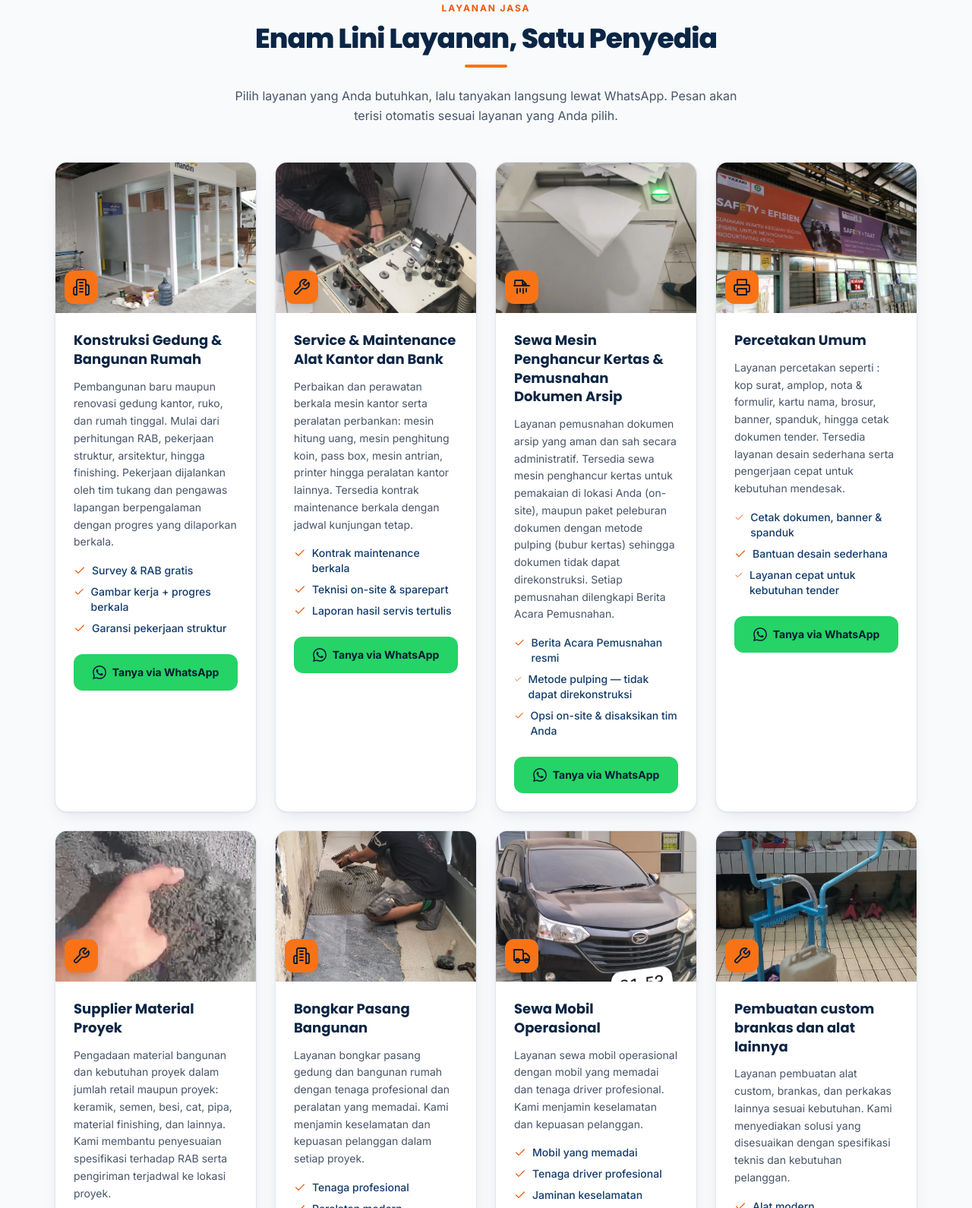
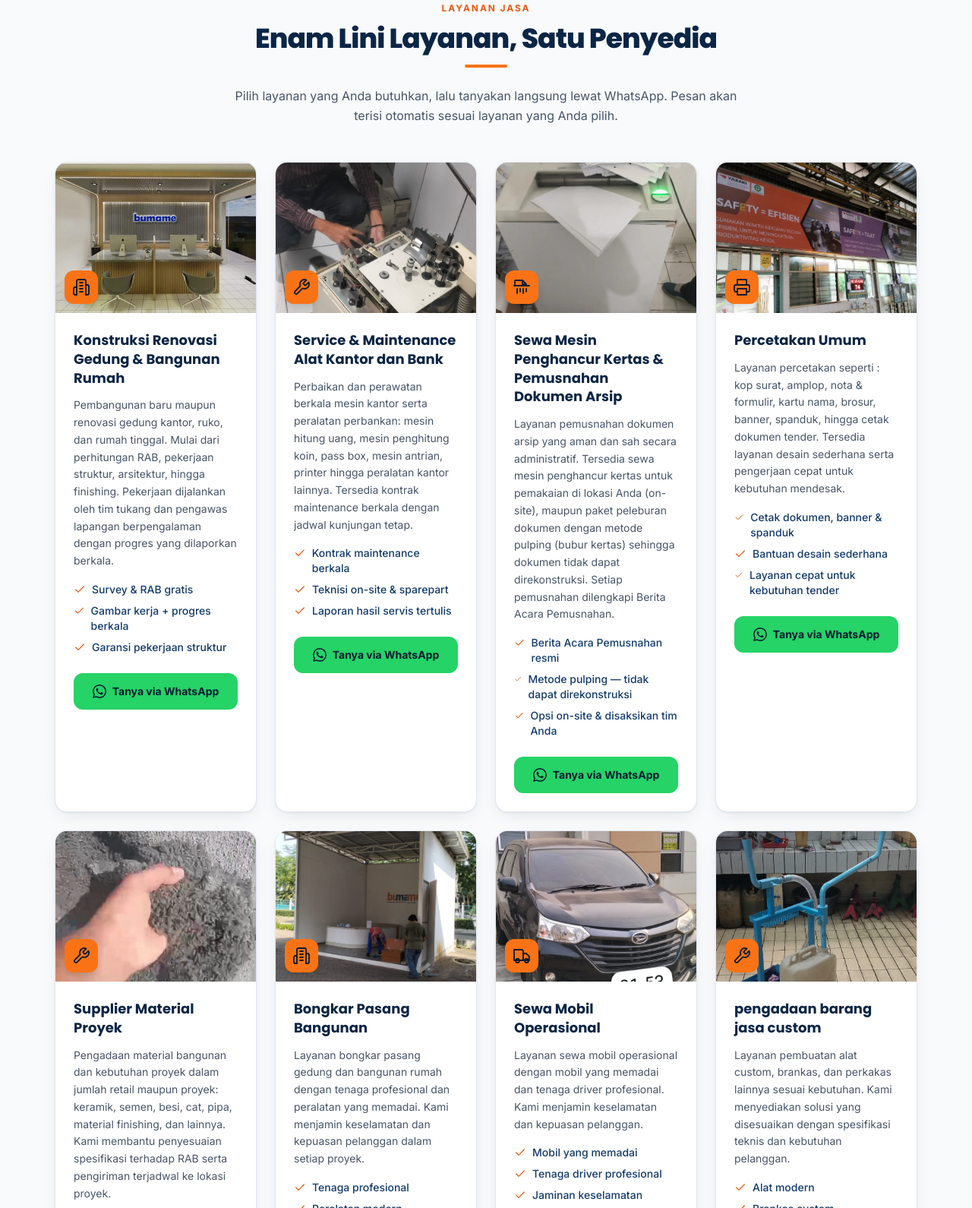
Before and after one commit to muhammamdsurya/adiwilaga-website, a website: page index.html in a window 1280 px wide. Shown: the part 1995-3585 px from the top of the page at 76% size. Drawn offline with nearby package versions, Linux system fonts and the light colour scheme.

Commit message:
feat (design) : add image

```diff
--- a/index.html
+++ b/index.html
@@ -318,17 +318,19 @@ const SITE = {
   layanan: [
   {
     slug: "konstruksi",
-    judul: "Konstruksi Gedung & Bangunan Rumah",
+    judul: "Konstruksi Renovasi Gedung & Bangunan Rumah",
     icon: "building",
-    img: "assets/img/construction1.jpeg",
+    img: "assets/img/construction5.jpeg",
     alt: "Pekerjaan konstruksi dan renovasi gedung serta rumah tinggal",
     deskripsi: "Pembangunan baru maupun renovasi gedung kantor, ruko, dan rumah tinggal. Mulai dari perhitungan RAB, pekerjaan struktur, arsitektur, hingga finishing. Pekerjaan dijalankan oleh tim tukang dan pengawas lapangan berpengalaman dengan progres yang dilaporkan berkala.",
     poin: ["Survey & RAB gratis", "Gambar kerja + progres berkala", "Garansi pekerjaan struktur"],
     waPesan: "Halo Adiwilaga Agung, saya ingin bertanya tentang jasa Konstruksi Gedung & Bangunan Rumah.",
     galeri: [
+      { src: "assets/img/construction5.jpeg", caption: "Pengerjaan Interior & Eksterior Bangunan" },
       { src: "assets/img/construction1.jpeg", caption: "Progres pekerjaan bangunan" },
       { src: "assets/img/construction2.jpeg", caption: "Pemasangan keramik" },
-      { src: "assets/img/construction3.jpeg", caption: "Pemasangan pipa dan pompa air" }
+      { src: "assets/img/construction3.jpeg", caption: "Pemasangan pipa dan pompa air" },
+      { src: "assets/img/construction6.jpeg", caption: "Pemasangan toilet" }
     ]
   },
   {
@@ -345,7 +347,8 @@ const SITE = {
       { src: "assets/img/maintenance2.jpeg", caption: "Perawatan mesin" },
       { src: "assets/img/maintenance3.jpeg", caption: "Perbaikan peralatan kantor" },
       { src: "assets/img/printing3.jpeg", caption: "Perbaikan Mesin cetak dot matrix" },
-      { src: "assets/img/printing1.jpeg", caption: "Perbaikan Mesin cetak umum" }
+      { src: "assets/img/printing1.jpeg", caption: "Perbaikan Mesin cetak umum" },
+      { src: "assets/img/maintenance6.jpeg", caption: "Perbaikan Mesin cetak passbook" }
     ]
   },
   {
@@ -403,15 +406,16 @@ const SITE = {
     slug: "bongkar-pasang-gedung",
     judul: "Bongkar Pasang Bangunan",
     icon: "building",
-    img: "assets/img/construction-site1.jpeg",
+    img: "assets/img/construction-site4.jpeg",
     alt: "Layanan bongkar pasang gedung dan bangunan rumah",
     deskripsi: "Layanan bongkar pasang gedung dan bangunan rumah dengan tenaga profesional dan peralatan yang memadai. Kami menjamin keselamatan dan kepuasan pelanggan dalam setiap proyek.",
     poin: ["Tenaga profesional", "Peralatan modern", "Jaminan keselamatan"],
     waPesan: "Halo Adiwilaga Agung, saya ingin bertanya tentang layanan Bongkar Pasang Bangunan.",
     galeri: [
-      { src: "assets/img/construction-site1.jpeg", caption: "Proses pemasangan keramik" },
-      { src: "assets/img/construction-site2.jpeg", caption: "Proses pemasangan portal" },
-      { src: "assets/img/construction-site3.jpeg", caption: "Hasil pemasangan banner" }
+      { src: "assets/img/construction-site4.jpeg", caption: "Proses pemasangan bangunan" },
+      { src: "assets/img/construction-site5.jpeg", caption: "Proses pemasangan keramik" },
+      { src: "assets/img/construction-site6.jpeg", caption: "Bongkar bangunan" },
+      { src: "assets/img/construction-site8.jpeg", caption: "Proses Pengantaran" },
     ]
   },
   {
@@ -430,7 +434,7 @@ const SITE = {
   },
   {
     slug: "custom-alat",
-    judul: "Pembuatan custom brankas dan alat lainnya",
+    judul: "pengadaan barang jasa custom",
     icon: "wrench",
     img: "assets/img/custom-tools1.jpeg",
     alt: "Layanan pembuatan alat custom, brankas, dan perkakas lainnya sesuai kebutuhan",
```
Also changed, not shown: assets/img/construction-site3.jpeg (deleted), assets/img/construction-site4.jpeg (added), assets/img/construction-site5.jpeg (added), assets/img/construction-site6.jpeg (added), assets/img/construction-site7.jpeg (added), assets/img/construction-site8.jpeg (added), assets/img/construction4.jpeg (added), assets/img/construction5.jpeg (added), assets/img/construction6.jpeg (added), assets/img/maintenance4.jpeg (added), assets/img/maintenance5.jpeg (added), assets/img/maintenance6.jpeg (added).
